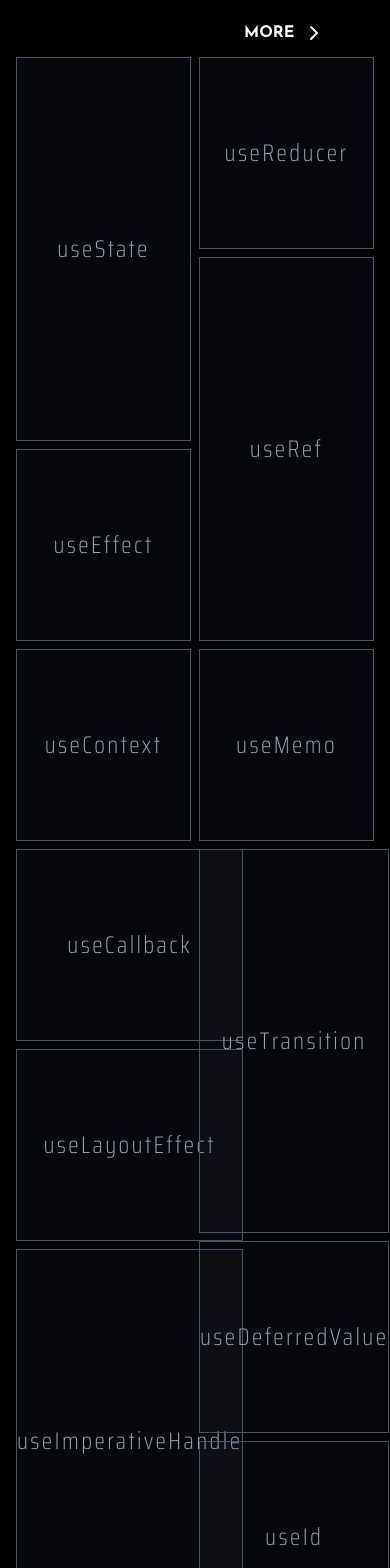
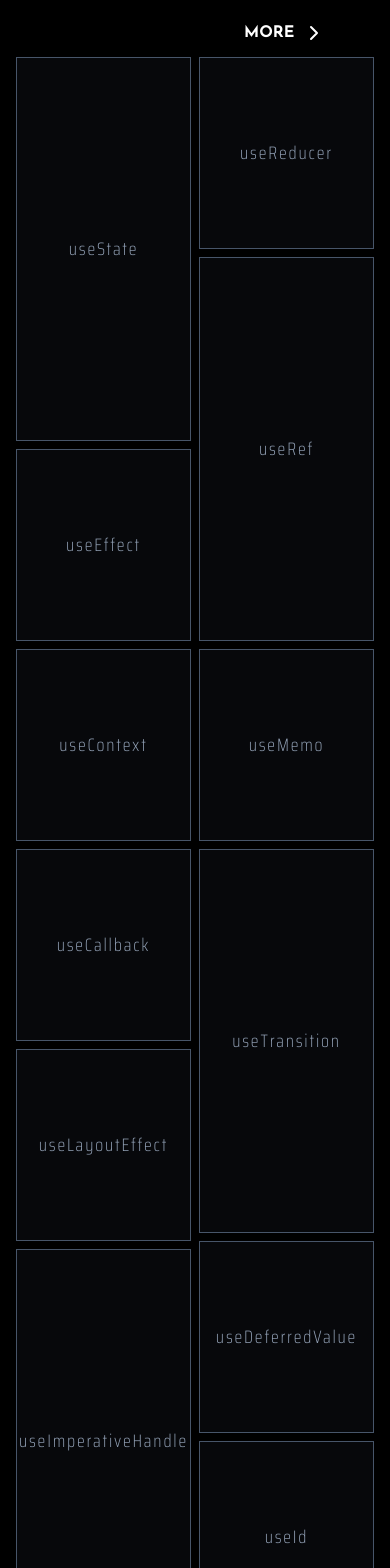
Before and after one commit to AlexandreDresch/ReactEssentials, a React (Vite) app: page / in a window 390 px wide. Shown: the part 1760-3328 px from the top of the page. Built offline with nearby package versions, Linux system fonts and the light colour scheme; a web font is replaced by a local one.

Commit message:
feat: add HookItem component

```diff
--- /dev/null
+++ b/src/components/hook-item.tsx
@@ -0,0 +1,21 @@
+import { IHook } from "@/types";
+import { useNavigate } from "react-router-dom";
+
+export default function HookItem({ hook }: { hook: IHook }) {
+  const navigate = useNavigate();
+
+  function handleNavigation(slug: string) {
+    navigate(`/tutorial/${slug}`);
+  }
+
+  return (
+    <div
+      className={`bg-slate-600/10 border-[1px] border-slate-600 ${hook.size} w-auto flex items-center justify-center hover:cursor-pointer hover:scale-[1.03] transition-transform duration-300`}
+      onClick={() => handleNavigation(hook.slug)}
+    >
+      <p className="text-slate-400 font-saira font-extralight tracking-widest text-lg lg:text-2xl">
+        {hook.name}
+      </p>
+    </div>
+  );
+}
--- a/src/constants/index.ts
+++ b/src/constants/index.ts
@@ -95,18 +95,26 @@ export const roadmapItems = [
 ];
 
 export const reactHooks = [
-  { name: "useState", size: "h-96" },
-  { name: "useEffect", size: "h-48" },
-  { name: "useContext", size: "h-48" },
-  { name: "useReducer", size: "h-48" },
-  { name: "useRef", size: "h-96" },
-  { name: "useMemo", size: "h-48" },
-  { name: "useCallback", size: "h-48" },
-  { name: "useLayoutEffect", size: "h-48" },
-  { name: "useImperativeHandle", size: "h-96" },
-  { name: "useTransition", size: "h-96" },
-  { name: "useDeferredValue", size: "h-48" },
-  { name: "useId", size: "h-48" },
+  [
+    { name: "useState", slug: "usestate", size: "h-96" },
+    { name: "useEffect", slug: "useeffect", size: "h-48" },
+    { name: "useContext", slug: "usecontext", size: "h-48" },
+  ],
+  [
+    { name: "useReducer", slug: "usereducer", size: "h-48" },
+    { name: "useRef", slug: "useref", size: "h-96" },
+    { name: "useMemo", slug: "usememo", size: "h-48" },
+  ],
+  [
+    { name: "useCallback", slug: "usecallback", size: "h-48" },
+    { name: "useLayoutEffect", slug: "uselayouteffect", size: "h-48" },
+    { name: "useImperativeHandle", slug: "useimperativehandle", size: "h-96" },
+  ],
+  [
+    { name: "useTransition", slug: "usetransition", size: "h-96" },
+    { name: "useDeferredValue", slug: "usedeferredvalue", size: "h-48" },
+    { name: "useId", slug: "useid", size: "h-48" },
+  ],
 ];
 
 export const baseLinks = [
--- a/src/pages/home.tsx
+++ b/src/pages/home.tsx
@@ -1,9 +1,11 @@
 import Banner from "@/components/banner";
 import Heading from "@/components/heading";
+import HookItem from "@/components/hook-item";
 import ImageCarousel from "@/components/image-carousel";
 import Layout from "@/components/layout";
 import Roadmap from "@/components/roadmap";
 import { Separator } from "@/components/ui/separator";
+import { reactHooks } from "@/constants";
 
 export default function Home() {
   return (
@@ -56,75 +58,27 @@ export default function Home() {
 
         <div className="grid grid-cols-2 md:grid-cols-4 gap-2 w-full max-w-6xl">
           <div className="grid gap-2 w-full">
-            <div className="bg-slate-600/10 border-[1px] border-slate-600 h-96 w-auto flex items-center justify-center">
-              <p className="text-slate-400 font-saira font-extralight tracking-widest text-2xl">
-                useState
-              </p>
-            </div>
-            <div className="bg-slate-600/10 border-[1px] border-slate-600 h-48 w-auto flex items-center justify-center">
-              <p className="text-slate-400 font-saira font-extralight tracking-widest text-2xl">
-                useEffect
-              </p>
-            </div>
-            <div className="bg-slate-600/10 border-[1px] border-slate-600 h-48 w-auto flex items-center justify-center">
-              <p className="text-slate-400 font-saira font-extralight tracking-widest text-2xl">
-                useContext
-              </p>
-            </div>
+            {reactHooks[0].map((hook) => (
+              <HookItem hook={hook} key={hook.name} />
+            ))}
           </div>
 
           <div className="grid gap-2">
-            <div className="bg-slate-600/10 border-[1px] border-slate-600 h-48 w-auto flex items-center justify-center">
-              <p className="text-slate-400 font-saira font-extralight tracking-widest text-2xl">
-                useReducer
-              </p>
-            </div>
-            <div className="bg-slate-600/10 border-[1px] border-slate-600 h-96 w-auto flex items-center justify-center">
-              <p className="text-slate-400 font-saira font-extralight tracking-widest text-2xl">
-                useRef
-              </p>
-            </div>
-            <div className="bg-slate-600/10 border-[1px] border-slate-600 h-48 w-auto flex items-center justify-center">
-              <p className="text-slate-400 font-saira font-extralight tracking-widest text-2xl">
-                useMemo
-              </p>
-            </div>
+            {reactHooks[1].map((hook) => (
+              <HookItem hook={hook} key={hook.name} />
+            ))}
           </div>
 
           <div className="grid gap-2">
-            <div className="bg-slate-600/10 border-[1px] border-slate-600 h-48 w-auto flex items-center justify-center">
-              <p className="text-slate-400 font-saira font-extralight tracking-widest text-2xl">
-                useCallback
-              </p>
-            </div>
-            <div className="bg-slate-600/10 border-[1px] border-slate-600 h-48 w-auto flex items-center justify-center">
-              <p className="text-slate-400 font-saira font-extralight tracking-widest text-2xl">
-                useLayoutEffect
-              </p>
-            </div>
-            <div className="bg-slate-600/10 border-[1px] border-slate-600 h-96 w-auto flex items-center justify-center">
-              <p className="text-slate-400 font-saira font-extralight tracking-widest text-2xl">
-                useImperativeHandle
-              </p>
-            </div>
+            {reactHooks[2].map((hook) => (
+              <HookItem hook={hook} key={hook.name} />
+            ))}
           </div>
 
           <div className="grid gap-2">
-            <div className="bg-slate-600/10 border-[1px] border-slate-600 h-96 w-auto flex items-center justify-center">
-              <p className="text-slate-400 font-saira font-extralight tracking-widest text-2xl">
-                useTransition
-              </p>
-            </div>
-            <div className="bg-slate-600/10 border-[1px] border-slate-600 h-48 w-auto flex items-center justify-center">
-              <p className="text-slate-400 font-saira font-extralight tracking-widest text-2xl">
-                useDeferredValue
-              </p>
-            </div>
-            <div className="bg-slate-600/10 border-[1px] border-slate-600 h-48 w-auto flex items-center justify-center">
-              <p className="text-slate-400 font-saira font-extralight tracking-widest text-2xl">
-                useId
-              </p>
-            </div>
+            {reactHooks[3].map((hook) => (
+              <HookItem hook={hook} key={hook.name} />
+            ))}
           </div>
         </div>
       </section>
--- a/src/types/index.ts
+++ b/src/types/index.ts
@@ -22,3 +22,9 @@ export interface IRoadmapItem {
   description: string;
   orientation: "left" | "right";
 }
+
+export interface IHook {
+  name: string;
+  slug: string;
+  size: string;
+}
```
